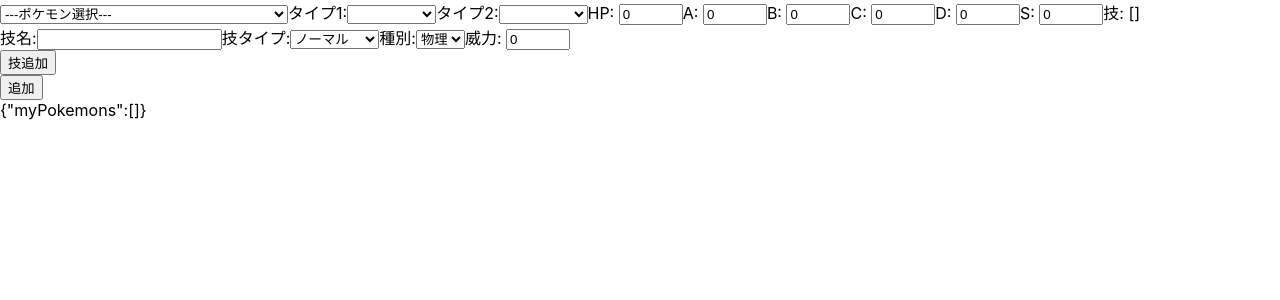
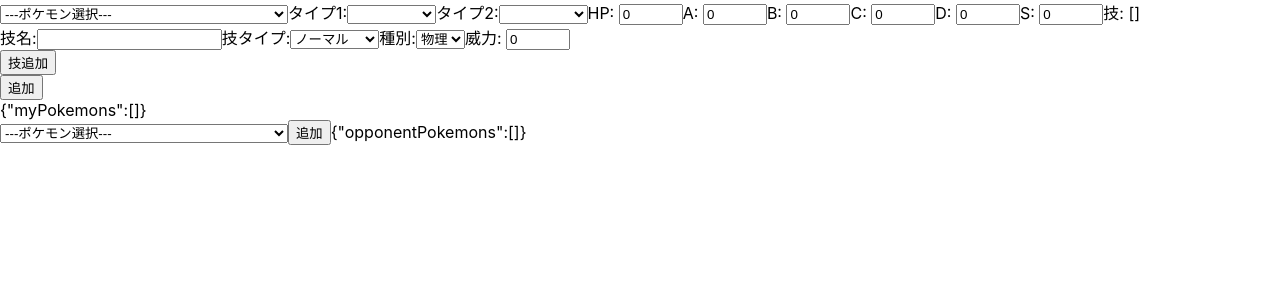
Before and after one commit to select766/pokemon-damage-estimator, a React (Create React App) app: page / in a window 1280 px wide. Shown: the top 300 px of the page. Built offline with nearby package versions, Linux system fonts and the light colour scheme.

Commit message:
相手パーティの入力

```diff
--- a/src/App.tsx
+++ b/src/App.tsx
@@ -1,13 +1,16 @@
 import React from 'react';
 import './App.css';
-import { MyParty, EmptyMyParty } from './model';
+import { MyParty, EmptyMyParty, OpponentParty, EmptyOpponentParty } from './model';
 import { MyPartyEditor } from './MyPartyEditor';
+import { OpponentPartyEditor } from './OpponentPartyEditor';
 
 function App() {
   const [myParty, setMyParty] = React.useState<MyParty>(EmptyMyParty);
+  const [opponentParty, setOpponentParty] = React.useState<OpponentParty>(EmptyOpponentParty);
   return (
     <div className="App">
-      <MyPartyEditor value={myParty} onChange={setMyParty}/>
+      <MyPartyEditor value={myParty} onChange={setMyParty} />
+      <OpponentPartyEditor value={opponentParty} onChange={setOpponentParty} />
     </div>
   );
 }
--- /dev/null
+++ b/src/OpponentPartyEditor.tsx
@@ -0,0 +1,20 @@
+import React, { useState } from 'react';
+import { OpponentParty } from './model';
+import { PokemonSelect } from './PokemonSelect';
+
+export interface OpponentPartyEditorProps {
+    value: OpponentParty;
+    onChange: (value: OpponentParty) => void;
+}
+
+export function OpponentPartyEditor(props: OpponentPartyEditorProps) {
+    const [newPokemon, setNewPokemon] = useState<string>('');
+    return (<div>
+        <PokemonSelect value={newPokemon} onChange={setNewPokemon} />
+        <button onClick={() => {
+            props.onChange({ ...props.value, opponentPokemons: [...props.value.opponentPokemons, { name: newPokemon, chosen: false }] });
+            setNewPokemon('');
+        }}>追加</button>
+        {JSON.stringify(props.value)}
+    </div>)
+}
--- a/src/model.ts
+++ b/src/model.ts
@@ -49,3 +49,16 @@
 export const EmptyMyParty = {
     myPokemons: []
 }
+
+export interface OpponentPokemon {
+    name: string;
+    chosen: boolean;
+}
+
+export interface OpponentParty {
+    opponentPokemons: OpponentPokemon[];
+}
+
+export const EmptyOpponentParty: OpponentParty = {
+    opponentPokemons: []
+}
```
